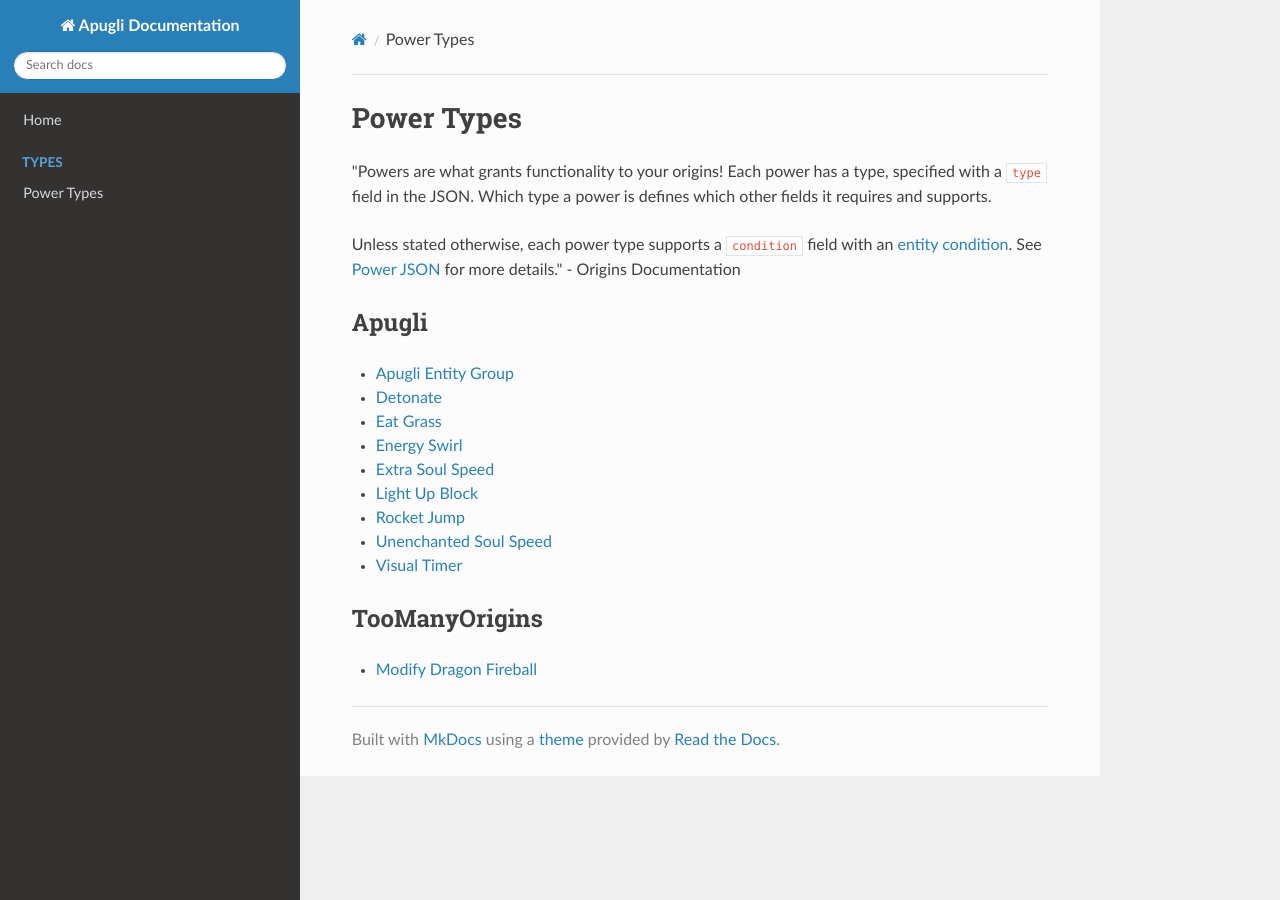
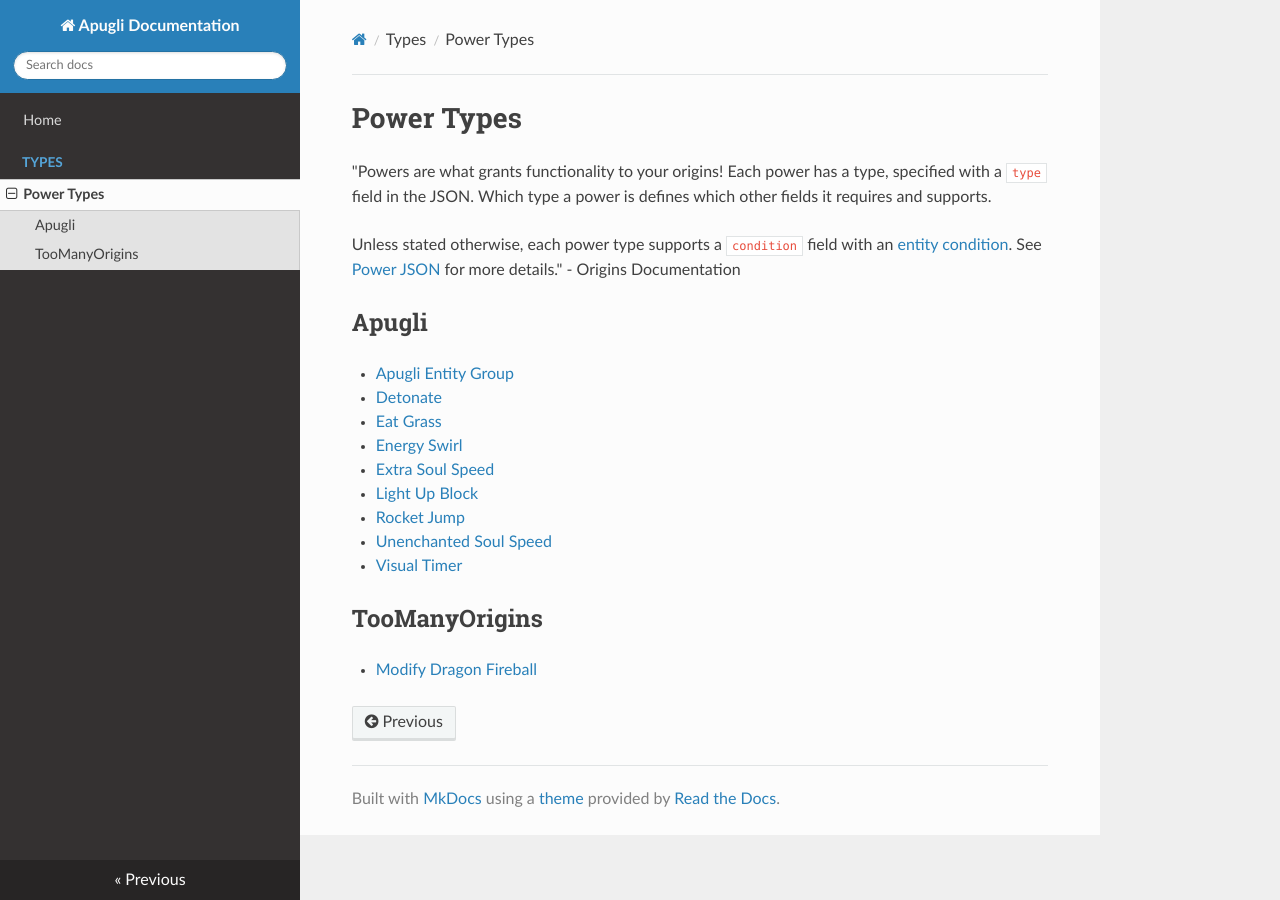
Before and after one commit to MerchantPug/apugli-docs, an MkDocs documentation site: the page built from docs/power_types.md, in a window 1280 px wide. Built offline with MkDocs 1.6.1, drawn with Linux system fonts in a browser that asks for light colours; nearby versions of some CDN libraries; part of the change alters nothing that is shown.

Commit message:
Fixed Power Types link

```diff
--- a/mkdocs.yml
+++ b/mkdocs.yml
@@ -2,6 +2,6 @@ site_name: Apugli Documentation
 nav:
     - Home: index.md
     - Types:
-      - Power Types: apugli/power_types.md
+      - Power Types: power_types.md
 theme: readthedocs
 separator: '_'
```
